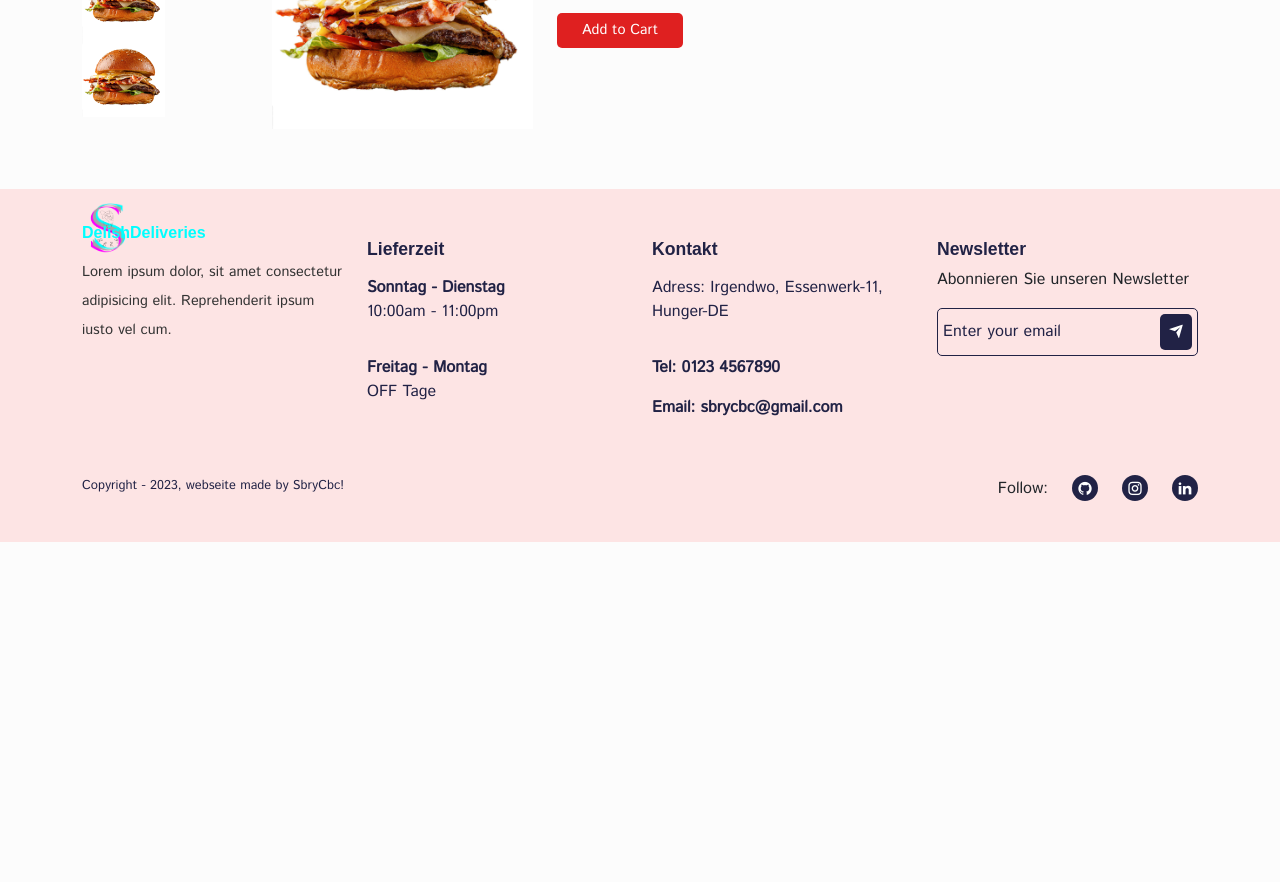
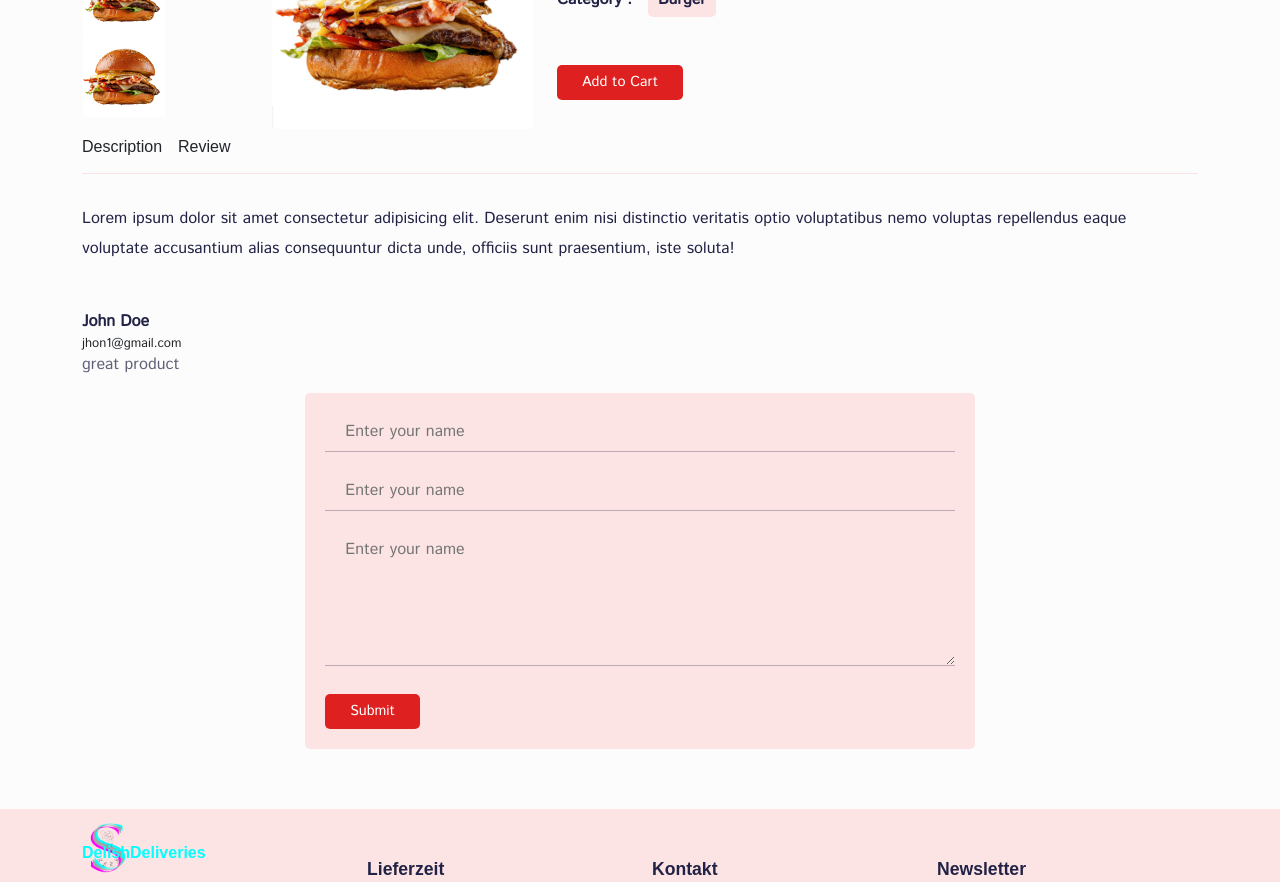
Before and after one commit to sbrycbc/delish-deliveries, a React (Create React App) app: page /foods/01 in a window 1280 px wide. Shown: the part 500-1382 px from the top of the page. Before the commit the page ends 1042 px from the top, so only its background shows below. Built offline with nearby package versions, Linux system fonts and the light colour scheme; a web font is replaced by a local one.

Commit message:
updated food details page for one product and added styling..

```diff
--- a/src/pages/FoodDetails.jsx
+++ b/src/pages/FoodDetails.jsx
@@ -1,4 +1,4 @@
-import React from 'react';
+import React, {useState, useEffect} from 'react';
 import products from '../assets/data/products';
 
 import { useParams } from 'react-router-dom';
@@ -43,8 +43,38 @@ const FoodDetails = () => {
                 <p className='product_price'>{" "}Price:
                 <span className='product_price'>€34</span>
                 </p>
-                <p className=''>Category : <span>Burger</span></p>
+                <p className='category mb-5'>Category : <span>Burger</span></p>
                 <button className='addToCard_btn'>Add to Cart</button>
+              </div>
+            </Col>
+            <Col lg="12">
+              <div className="tabs d-flex align-items-center gap-3 py-2">
+                <h6>Description</h6>
+                <h6>Review</h6>
+
+              </div>
+              <div className="tab_content">
+                <p>Lorem ipsum dolor sit amet consectetur adipisicing elit. Deserunt enim nisi distinctio veritatis optio voluptatibus nemo voluptas repellendus eaque voluptate accusantium alias consequuntur dicta unde, officiis sunt praesentium, iste soluta!</p>
+              </div>
+              <div className="tab_form">
+                <div className="review">
+                  <p className="user_name mb-0">John Doe</p>
+                  <p className="user_email mb-0">jhon1@gmail.com</p>
+
+                  <p className='feedback_text'>great product</p>
+                </div>
+                <form className='form'>
+                  <div className="form_group">
+                    <input type="text" placeholder="Enter your name" />
+                  </div>
+                  <div className="form_group">
+                    <input type="text" placeholder="Enter your name" />
+                  </div>
+                  <div className="form_group">
+                    <textarea rows={5} type="text" placeholder="Enter your name" />
+                  </div>
+                  <button type="submit" className='addToCard_btn'>Submit</button>
+                </form>
               </div>
             </Col>
           </Row>
--- a/src/styles/product-details.css
+++ b/src/styles/product-details.css
@@ -1,4 +1,5 @@
-.single_product-content {
+
+.single_product-content{
     padding-left: 50px;
 }
 
@@ -8,16 +9,9 @@
     column-gap: 1rem;
     margin-bottom: 0;
   }
+
 .product_price span {
     font-size: 2rem;
-  }
-
-  .extraIngredientsGrid {
-      display: grid;
-      grid-column-gap: 3rem;
-      grid-template-columns: repeat(3, 1fr);
-      justify-content: space-between;
-      margin-top: 3rem;
 }
 
 .category {
@@ -35,6 +29,81 @@
     color: #212245;
     border-radius: 5px;
 }
+
+.form {
+    width:60%;
+    margin:auto;
+    background: #fde4e4;
+    padding: 20px;
+    border-radius:5px;
+}
+
+.form_group {
+    margin-bottom: 20px;
+}
+
+.form_group input,
+.form_group textarea{
+    width:100%;
+    background: transparent;
+    padding: 7px 20px;
+    border:none;
+    border-bottom:1px solid #2122454c;
+}
+
+.form_group input:focus,
+.form_group textarea:focus{
+    outline:none;
+}
+
+.tabs{
+    border-bottom: 1px solid #fde4e4;
+}
+
+.tabs h6 {
+    cursor: pointer;
+}
+
+.tab_content {
+    padding: 30px 0px;
+  }
+
+.tab_content p{
+    line-height:30px;
+    color:#212245;
+  }
+
+.tab_active {
+    color:#df2020;
+}
+
+.user_name {
+    font-weight: 600;
+    color:#212245;
+}
+
+.user_email {
+    font-size:.8rem;
+}
+
+.feedback_text {
+    color:#212245b6;
+}
+
+
+
+
+  .extraIngredientsGrid {
+      display: grid;
+      grid-column-gap: 3rem;
+      grid-template-columns: repeat(3, 1fr);
+      justify-content: space-between;
+      margin-top: 3rem;
+  }
+
+
+
+
 
   .description_content {
     padding: 30px 0px;
```
Lines whose indentation alone changed are shown as unchanged.
